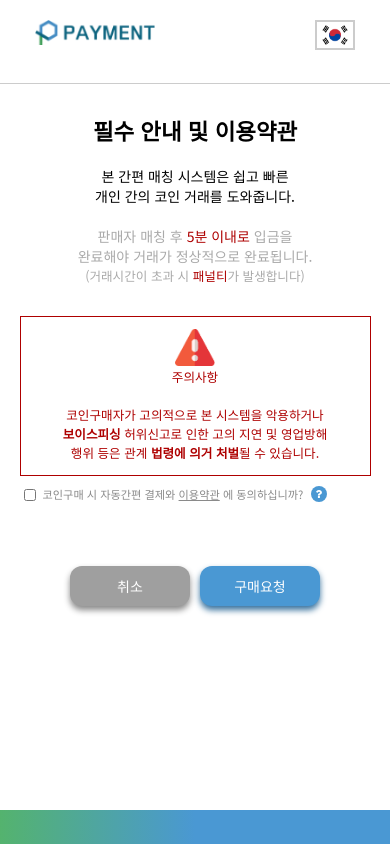
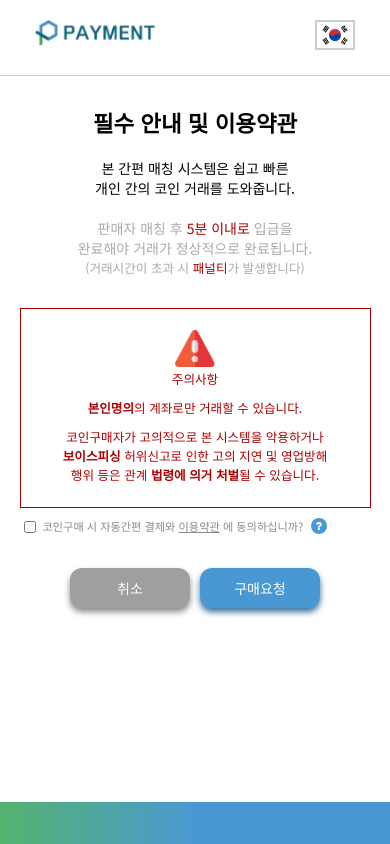
Before and after one commit to haulpark/dalbit-soft, a plain HTML site: page html/p_warning.html in a window 390 px wide. Drawn offline with Linux system fonts and the light colour scheme.

Commit message:
payment 0415 수정

```diff
--- a/css/src/footer.css
+++ b/css/src/footer.css
@@ -3,7 +3,7 @@
 
 @media all and (min-width:320px) and (max-width:479px){
 
-#footBox{width:100%; height:4%;}
+#footBox{width:100%; height:5%;}
 
 .progress {
 	background-color: #f5f6f7;
--- a/css/src/header.css
+++ b/css/src/header.css
@@ -3,7 +3,7 @@
 @media all and (min-width:320px) and (max-width:479px){
 
 #headBox{
-  width:100%; height:10%;
+  width:100%; height:9%;
   border-bottom: 1px solid #ccc;
   box-sizing: border-box;
 }
--- a/css/src/p_loding.css
+++ b/css/src/p_loding.css
@@ -3,6 +3,8 @@
 @media all and (min-width:320px) and (max-width:479px){
 
 #wrap{width:100%; height:100%;}
+
+.languageList{display: none;}
 
 /* ================================== */
 
--- a/css/src/p_wait.css
+++ b/css/src/p_wait.css
@@ -3,6 +3,8 @@
 @media all and (min-width:320px) and (max-width:479px){
 
 #wrap{width:100%; height:100%;}
+
+.languageList{display: none;}
 
 /* ================================== */
 
--- a/css/src/p_warning.css
+++ b/css/src/p_warning.css
@@ -27,8 +27,8 @@
     .message > p > span{color:#ae0000;}
 
   .maching_message{
-    width:90%; height:160px;
-    padding:10px; box-sizing: border-box;
+    width:90%; height:200px;
+    padding:20px; box-sizing: border-box;
     margin:auto; text-align: center;
     margin-top: 10px;
     color:#ae0000;
@@ -46,10 +46,14 @@
     margin:auto;
   }
 
+  .warning_br{margin-bottom: 10px;}
+
   .maching_message > p > span {font-weight: bold;}
 
   /* ------------------ warning_check ------------------ */
   .warning_check{
+    position: relative;
+    right:0; left:0;
     margin:auto;
     margin-top: 10px;
     width:90%; height:20px;
@@ -73,9 +77,7 @@
     }
 
     .check_text{
-      display:none;
-      position: absolute;
-      bottom:20%;
+      display:none; height:0;
       width:100%; text-align: center;
       color:#ae0000; font-size:0.8rem;}
 
@@ -163,7 +165,7 @@
     margin:auto;
   }
 
-  .no, .yes{margin-top:60px; width:120px; height:40px; }
+  .no, .yes{margin-top:30px; width:120px; height:40px; }
 
 
 }
--- a/html/p_warning.html
+++ b/html/p_warning.html
@@ -102,8 +102,8 @@
 
     <div class="maching_message">
       <div class="warning_img"></div>
-      <p> 주의사항 </p>
-      <br />
+      <p class="warning_br"> 주의사항 </p>
+      <p class="warning_br"> <span>본인명의</span>의 계좌로만 거래할 수 있습니다.</p>
       <p> 코인구매자가 고의적으로 본 시스템을 악용하거나 </p>
       <p> <span>보이스피싱</span> 허위신고로 인한 고의 지연 및 영업방해</p>
       <p> 행위 등은 관계 <span>법령에 의거 처벌</span>될 수 있습니다. </p>
```
Also changed, not shown: css/src/p_info.css (+4 -4 lines), html/p_info.html (+7 -7 lines), html/p_result.html (+2 -2 lines), 1 other file.
